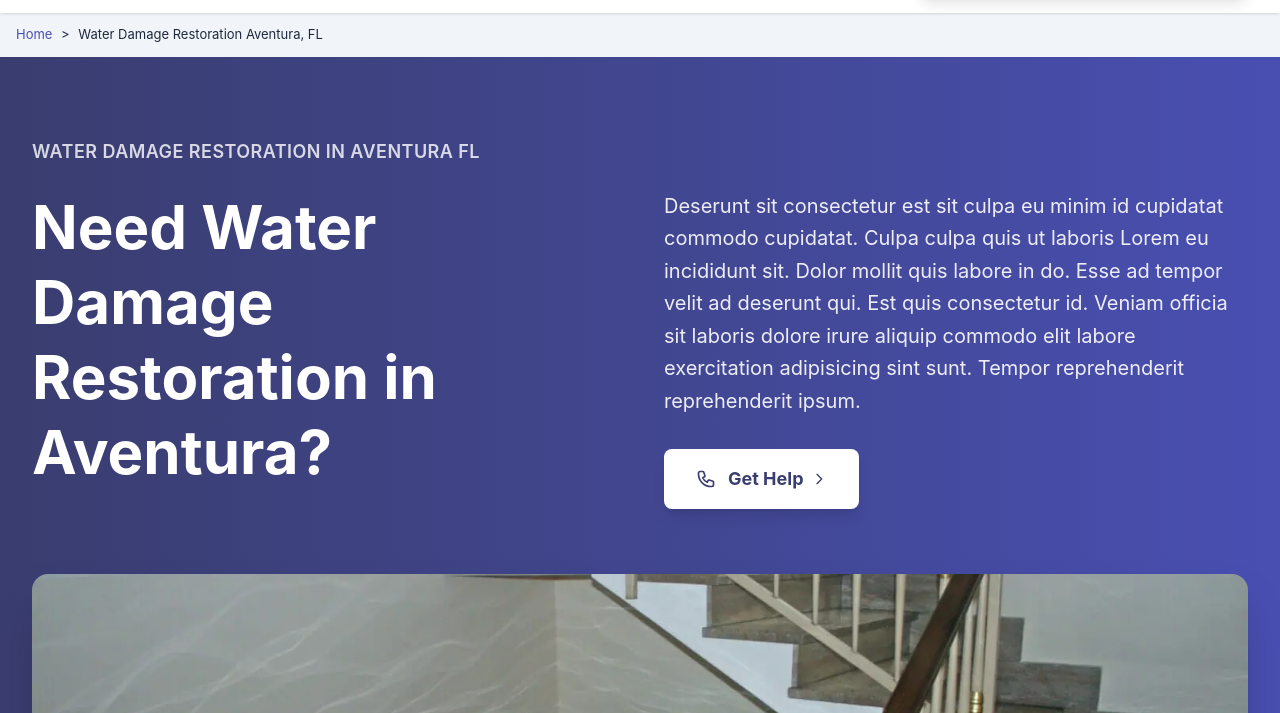
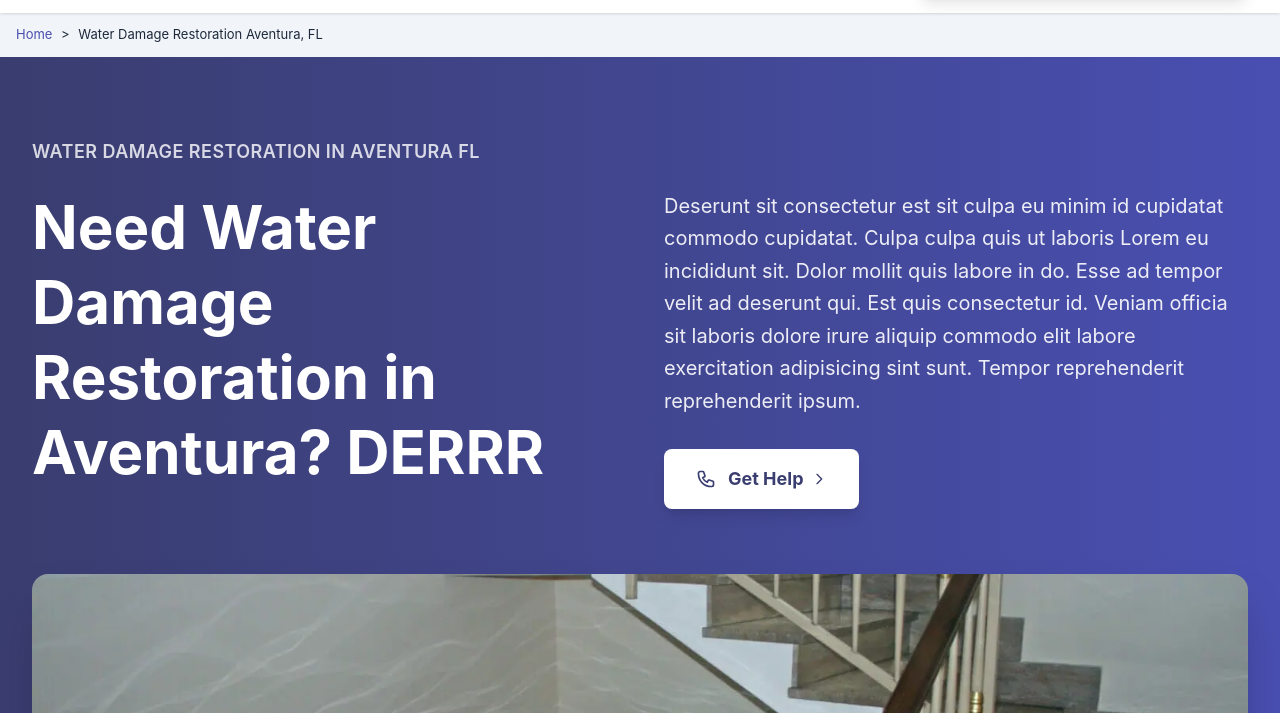
Before and after one commit to monolithseo/pgp_floodcleanuppros_master_water-damage-restoration-aventura-fl, a plain HTML site: page index.html in a window 1280 px wide. Shown: the part 87-800 px from the top of the page. Drawn offline with Linux system fonts and the light colour scheme; files that its build step writes are made by us from their sources.

Commit message:
Update index.html

```diff
--- a/index.html
+++ b/index.html
@@ -292,7 +292,7 @@ window._wpemojiSettings = {"baseUrl":"https:\/\/s.w.org\/images\/core\/emoji\/15
 
                                                 <div>
                             <h2 class="text-4xl sm:text-5xl lg:text-6xl font-bold leading-tight text-white">
-                                Need Water Damage Restoration in Aventura?
+                                Need Water Damage Restoration in Aventura? DERRR
                             </h2>
                         </div>
                     </div>
```
